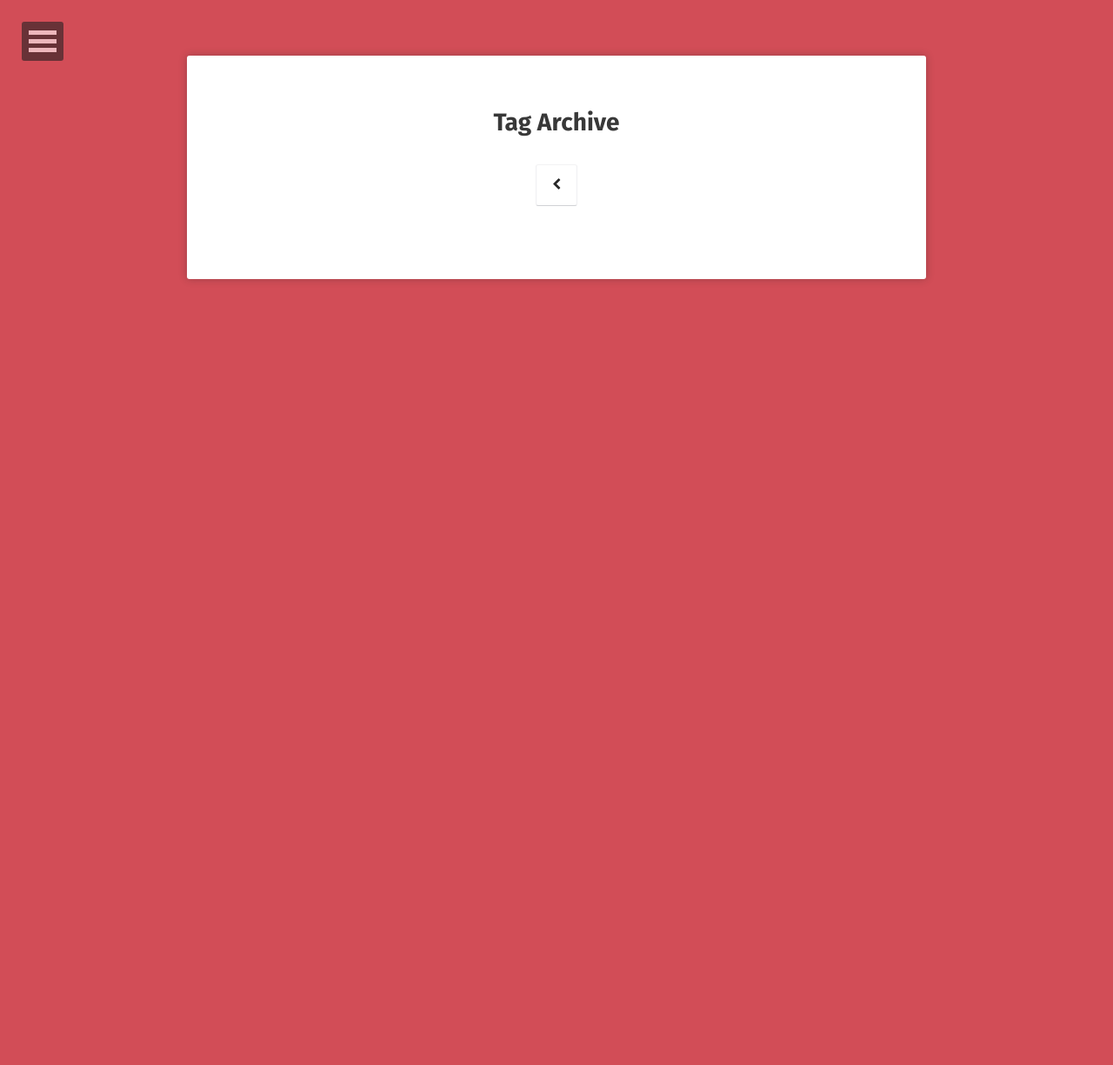
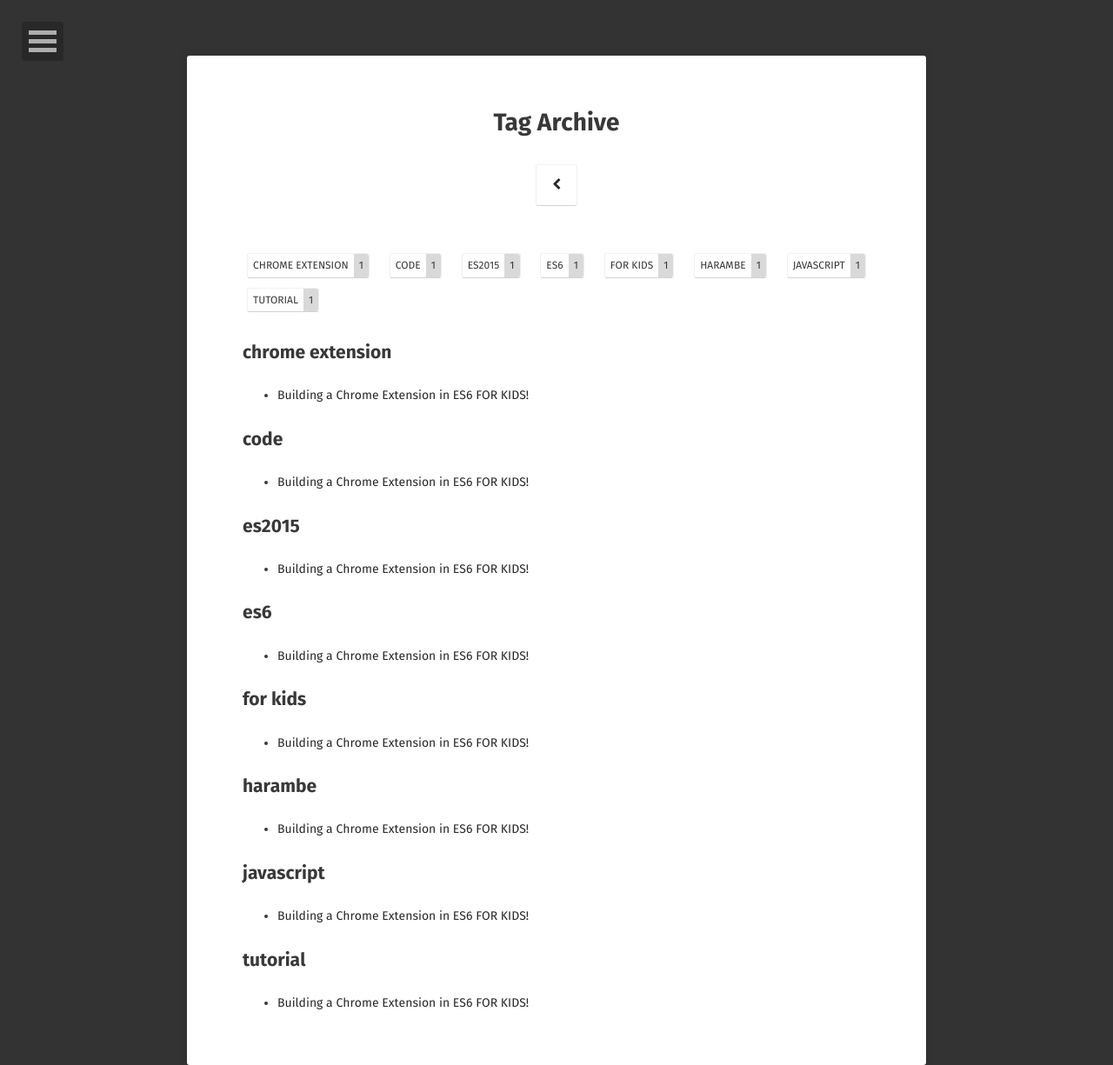
Before and after one commit to shermanng10/shermanng10.github.io, a Jekyll site: the page built from tags/index.html, in a window 1280 px wide. Shown: the whole page at 87% size. Built offline with Jekyll 4.4.1, drawn with Linux system fonts in a browser that asks for light colours; some web fonts are replaced; before the commit the page ends 964 px from its top, so only the background shows below that; part of the change alters nothing that is shown.

Commit message:
Add first blog post

```diff
--- /dev/null
+++ b/_posts/2016-09-23-harambe-chrome-extension-for-kids.md
@@ -0,0 +1,103 @@
+---
+layout: post
+title: "Building a Chrome Extension in ES6 FOR KIDS!"
+date: 2016-09-23
+excerpt: "Utilizing ES6 and the Chrome API to build an extension in remembrance of Harambe."
+tags: [tutorial, code, for kids, javascript, es2015, es6, chrome extension, harambe]
+feature: http://i.imgur.com/Ds6S7lJ.png
+comments: true
+---
+
+## What we will be building:
+In the current digital age, we are constantly bombarded with all different types of media telling us how we should look, how we should act, and how we should feel. We tend to forget about the things that matter, so today we will be building a Chrome extension that will always remind us to not take our lives for granted. InMemoriam is a Chrome extension that will replace all images on every website you visit with a wonderful photo of Harambe.
+
+## What we need to get started:
+* A computer
+* Google Chrome
+* Text Editor (such as [Vim](http://www.vim.org/) or [Sublime](https://www.sublimetext.com/))
+* Basic knowledge of what the DOM is, what variables are, what arrays are, and what loops are.
+
+## Some background info:
+To get started building our Chrome extension, we should first briefly understand some of the files we will be creating.
+
+While a Chrome extension can be quite elaborate, we will start our extension off by just creating two files.
+First make a folder named "InMemoriam" and create these two files.
+
+* `manifest.json`
+* `content.js`
+
+Then download this [image](http://www.gannett-cdn.com/-mm-/748c68a68596b4b3be54484af8d31875e45f9fe5/c=179-0-2659-3307&r=537&c=0-0-534-712/local/-/media/2016/05/29/Cincinnati/Cincinnati/636001135964333349-Harambe2.jpg) and save it as `harambe.jpg` in the same folder.
+
+The `manifest.json` is our main configuration file, it tells Chrome important information about our extension such as what files are needed, what permissions the extension should be able to have, and what icons the extension should have.
+
+Content scripts have access to everything that we see when we view a web page (aka the [DOM](http://www.w3schools.com/js/js_htmldom.asp)). Our `content.js` is a content script which doesn't technically have to be named "content.js" since we define what our content scripts are in the `manifest.json` file, but having this name is more descriptive. This is useful because our content script will be able to access and change all the images on our web pages to Harambe!
+
+## Building the extension
+
+~~~ json
+{
+  "manifest_version": 2,
+  "name": "InMemoriam",
+  "description": "This extension will convert all images to Harambe",
+  "version": "1.0",
+  "content_scripts": [
+    {
+      "matches": [
+        "http://*/*",
+        "https://*/*"
+      ],
+      "js": [
+        "content.js"
+      ],
+      "run_at": "document_end"
+    }
+  ],
+  "web_accessible_resources": ["harambe.jpg"]
+}
+~~~
+
+Our `"manifest_version"` tells Chrome what version of configurations we are using in our extension. Currently, the newest version is 2, so we will be using that.
+
+The `"name"` key defines what the name of the extension should be and the description is a brief summary of what the extension can do.
+
+For `"version"` number, I've thrown in an arbitrary number, all it does is specify what version the extension is, I could put anything I want here essentially.
+
+In the `"content_scripts"` key is where it gets a little more interesting. Content scripts run on every tab you have open, but they can only run on web pages that you give permission on. If we were to place only http://google.com in the matches array, the content script would only run if we were on http://google.com. Here, we use http://\*/\* and https://\*/\* because we want the content script to run on every web page. The "*" is a wild card character that matches anything.
+
+We give the `"js"` key a value of an array with `"content.js"` in it to define our content script as "content.js" so the extension knows where to look for the code.
+
+We give `"run_at"` a value of `"document_end"` because we want this content script to run only AFTER the entire web page has loaded.
+
+Finally, we define a `"web_accessible_resources"` key with the value of `["harambe.jpg"]` because we want our extension to be able to access the Harambe picture we stored in the extension folder.
+
+Now, lets put some code in `content.js`:
+
+~~~ javascript
+(function(){
+  const images = document.getElementsByTagName('img')
+  const harambePic = chrome.extension.getURL("./harambe.jpg")
+  Array.from(images).forEach(img => img.src = harambePic )
+})()
+~~~
+
+First, we get all the images on the page and store it in a constant variable called images. Then we use the chrome.extension API to get the url of our Harambe picture from within the extension and store it in a variable named harambePic.
+
+`const` is a ES6 keyword similar to `var` in JavaScript, however, when you declare a variable using the keyword
+`const` it can not be reassigned again and it also has block level scoping. In the scope of this project, it doesn't actually matter if you use `var`, `let`, or `const`, but I like to use it just because it prevents me from goofing and accidently overwriting a variable.
+
+When we use `console.log(document.getElementsByTagName('tag'))`, we get something back like this:
+`[ <img src='http:imgsrc.com'>, ... ]`. You might think that this is an array, but it's actually an HtmlElementCollection object that doesn't have the same methods as an array.
+
+As a result we use `Array.from(images)` (this is something new in ES6) to convert the HtmlElementCollection named "images" to an actual array object.
+
+We then use the forEach method to loop through the array and for each image, set the image source url to the harambePic url.
+
+To finally use this extension in Chrome, all you have to do is go to `Chrome > Preferences > Extensions`, click on the "Load unpacked extension..." button and navigate to and select the inmemoriam folder. Once that's done, lclick Enable and go to a website of your choice. The pictures on the site should now be Harambe (but there is a possibility it didn't work, more on that later).
+
+With essentially 3 lines of code, we were able to make a simple extension that finds images on a web page, and changes it to a picture of our best friend.
+
+HOWEVER, you might notice that this extension doesn't work all the time, especially on sites like Facebook. When you first navigate to Facebook, all the images you see at the top will be of Harambe, but as you scroll down those other images aren't. This is because Facebook, like many other sites uses something called AJAX (Asynchronous JavaScript and XML) to request data AFTER the initial page load. Because our content script only runs on the first time the page loads, it won't update the rest of the photos as they are being added.
+
+There is a way of solving this, but the code for that is more complex than I would like to make for my first "For Kids" blog post, so more on that in a later tutorial.
+
+If this tutorial was too confusing and not well explained, please leave a comment below and let me know!
--- a/_sass/variables.scss
+++ b/_sass/variables.scss
@@ -1,5 +1,5 @@
 //colors
-$bodycolor           : #D24D57;
+$bodycolor           : #333333;
 $black           	 : #000;
 $white               : #fff;
 $color_gray          : #e8e8e8;
```
